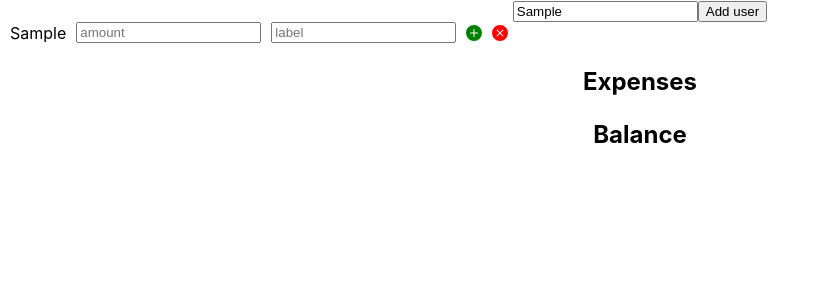
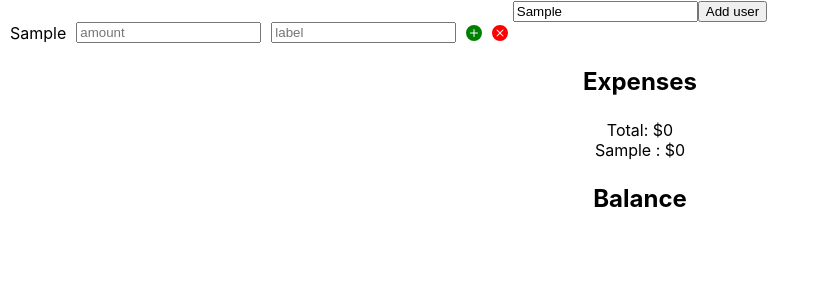
Before and after one commit to SagTheo/splitCosts, a React (Create React App) app: page / in a window 1280 px wide. Both pictures are taken after typing "Sample" into the empty fields and a click on the button "Add user". Shown: the top 300 px of the page, without its empty margins (0-819 px from the left). Built offline with nearby package versions, Linux system fonts and the light colour scheme.

Commit message:
added total expenses : global + individual

```diff
--- a/src/App.js
+++ b/src/App.js
@@ -3,6 +3,7 @@ import './App.css';
 import { UserInput } from './components/UserInput';
 import ExpenseItem from './components/ExpenseItem';
 import DebtItem from './components/DebtItem';
+import UserTotalExpenses from './components/UserTotalExpenses';
 
 function App() {
   const [userId, setUserId] = useState(0)
@@ -12,9 +13,10 @@ function App() {
   const [allUsers, setAllUsers] = useState([])
   const [allExpenses, setAllExpenses] = useState([])
   const [allDebts, setAllDebts] = useState([])
+  const [total, setTotal] = useState(0)
 
   const addUser = () => {
-    setAllUsers([...allUsers, {'id' : userId, 'userName' : userName}])
+    setAllUsers([...allUsers, {'id' : userId, 'userName' : userName, 'totalExpenses': 0}])
     setUserId(userId + 1)
   }
 
@@ -22,10 +24,15 @@ function App() {
     setAllUsers(allUsers.filter(user => user.id !== id))
   }
 
-  const addExpense = (name, expense , label) => {
+  const addExpense = (name, id, expense , label) => {
     const nbUsers = allUsers.length
     const debt = expense / nbUsers
     const owes = []
+    const user = allUsers.filter(user => user.id === id)
+
+    user[0]['totalExpenses'] += Number(expense)
+
+    setTotal(Number(expense) + total)
 
     allUsers.forEach(user => {
       if (user.userName !== name) {
@@ -41,6 +48,11 @@ function App() {
   }
 
   const deleteExpense = id => {
+    const expenseToRemove = allExpenses.filter(expense => expense.id === id)
+    const toTakeAway = expenseToRemove[0]['expense']
+
+    setTotal(total - Number(toTakeAway))
+
     setAllExpenses(allExpenses.filter(expense => expense.id !== id))
   }
 
@@ -61,6 +73,7 @@ function App() {
             return (
               <UserInput key={index}
                          name={user.userName}
+                         id={user.id}
                          removeUser={() => removeUser(user.id)}
                          addExpense={addExpense}
               />
@@ -81,12 +94,24 @@ function App() {
             )
           })
         }
+
+        <span>Total: ${total}</span>
+
+        {
+          allUsers.map((user, index) => {
+            return (
+              <UserTotalExpenses key={index}
+                                 userName={user.userName}
+                                 totalExpenses={user.totalExpenses}
+              />
+            )
+          })
+        }
       </div>
 
       <div className='balance'>
         <p className='title'>Balance</p>
-
-        {
+        {/* {
           allDebts.map((debt, index) => {
             return (
               <DebtItem key={index}
@@ -96,7 +121,7 @@ function App() {
               />
             )
           })
-        }
+        } */}
       </div>
     </div>
   );
--- a/src/components/UserInput.js
+++ b/src/components/UserInput.js
@@ -1,7 +1,7 @@
 import React, { useState } from 'react'
 import styles from '../css/UserInput.module.css'
 
-export const UserInput = ({ name, removeUser, addExpense }) => {
+export const UserInput = ({ name, id, removeUser, addExpense }) => {
   const [expense, setExpense] = useState()
   const [label, setLabel] = useState()
 
@@ -30,7 +30,7 @@ export const UserInput = ({ name, removeUser, addExpense }) => {
              fill="green"
              className={styles.add}
              viewBox="0 0 16 16"
-             onClick={() => addExpense(name, expense, label)}
+             onClick={() => addExpense(name, id, expense, label)}
         >
           <path d="M16 8A8 8 0 1 1 0 8a8 8 0 0 1 16 0M8.5 4.5a.5.5 0 0 0-1 0v3h-3a.5.5 0 0 0 0 1h3v3a.5.5 0 0 0 1 0v-3h3a.5.5 0 0 0 0-1h-3z"/>
         </svg>
--- /dev/null
+++ b/src/components/UserTotalExpenses.js
@@ -0,0 +1,11 @@
+import React from 'react'
+
+const UserTotalExpenses = ({ userName, totalExpenses}) => {
+  return (
+    <div>
+        {userName} : ${totalExpenses}
+    </div>
+  )
+}
+
+export default UserTotalExpenses
```
Also changed, not shown: todo.txt.
